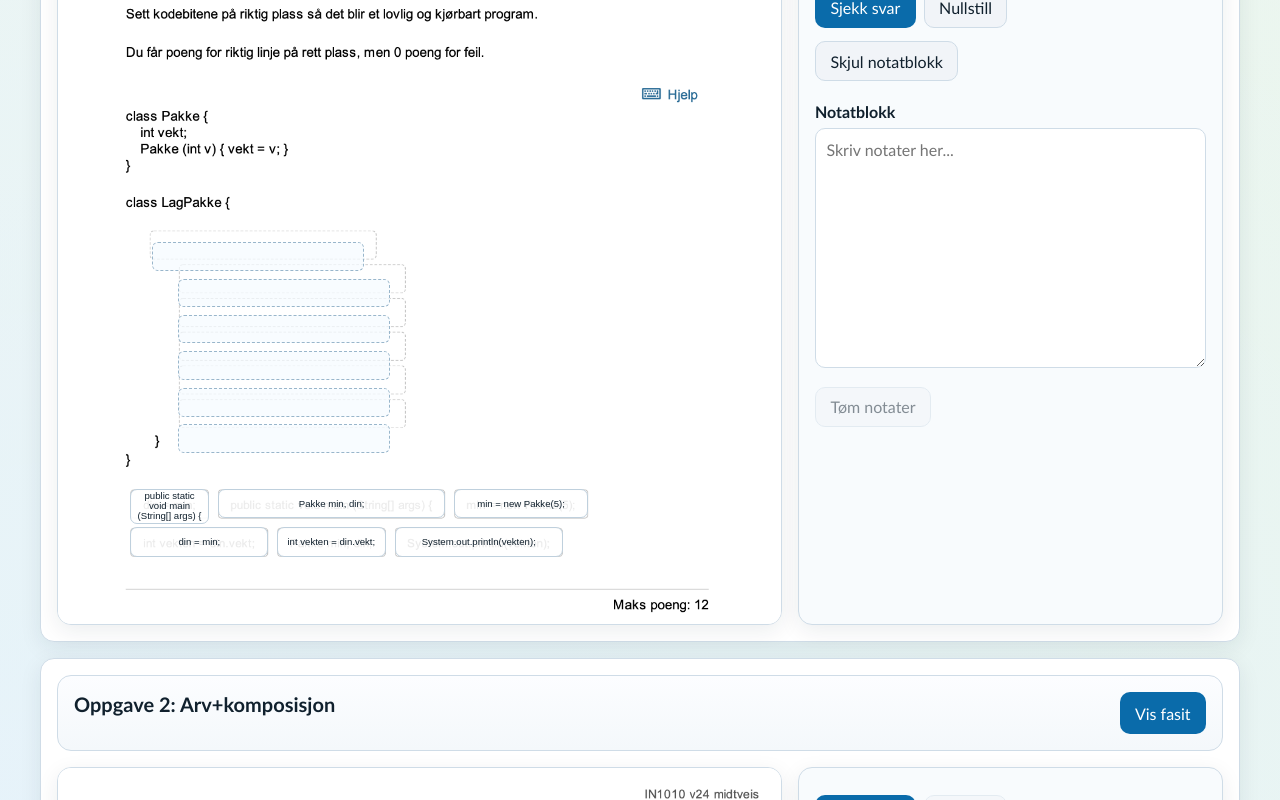
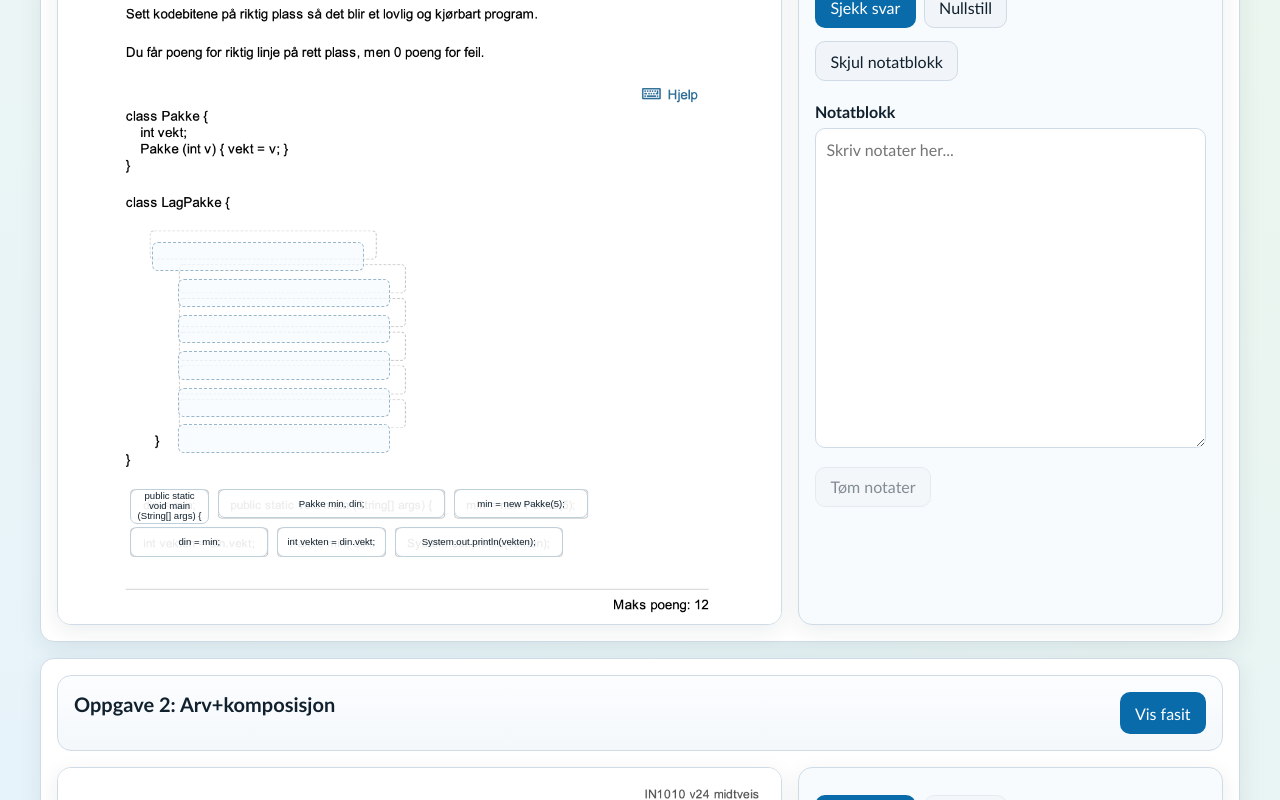
Before and after one commit to JacobStarheim/IN1010Interactive, a Next.js app: page /eksamen/v24-midtveis in a window 1280 px wide. Shown: the part 600-1400 px from the top of the page. Built offline with nearby package versions, Linux system fonts and the light colour scheme.

Commit message:
style(notes): increase default notepad height

```diff
--- a/src/components/exam/question-workspace.module.css
+++ b/src/components/exam/question-workspace.module.css
@@ -517,7 +517,7 @@
 }
 
 .textarea {
-  min-height: 240px;
+  min-height: 320px;
   resize: vertical;
 }
 
@@ -568,4 +568,8 @@
   .content {
     grid-template-columns: 1fr;
   }
+
+  .textarea {
+    min-height: 260px;
+  }
 }
```
